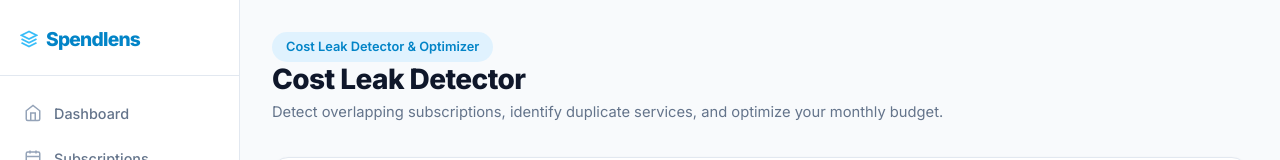
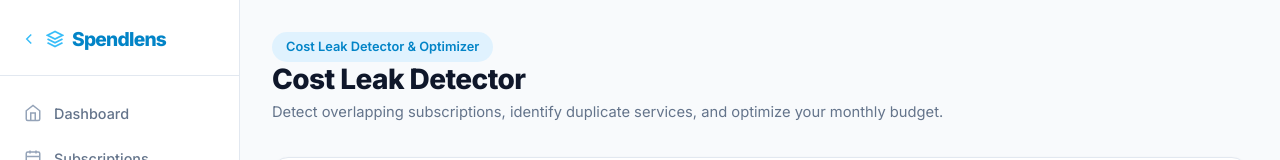
Before and after one commit to riyamakker6/SpendLens, a plain HTML site: page optimizer.html in a window 1280 px wide. Shown: the top 160 px of the page. Drawn offline with Linux system fonts and the light colour scheme.

Commit message:
Add SVG icons to sidebar logo in optimizer.html

```diff
--- a/optimizer.html
+++ b/optimizer.html
@@ -54,6 +54,7 @@
   </div>
   <aside class="sidebar" id="sidebar">
     <a href="index.html" class="sidebar-logo">
+      <svg width="18" height="18" viewBox="0 0 24 24" fill="none" stroke="currentColor" stroke-width="2"><polyline points="15 18 9 12 15 6"></polyline></svg>
       <svg width="18" height="18" viewBox="0 0 24 24" fill="none" stroke="currentColor" stroke-width="2.5"><path d="M12 2L2 7l10 5 10-5-10-5z"/><path d="M2 17l10 5 10-5"/><path d="M2 12l10 5 10-5"/></svg>
       <span class="logo-accent">Spendlens</span>
     </a>
```
